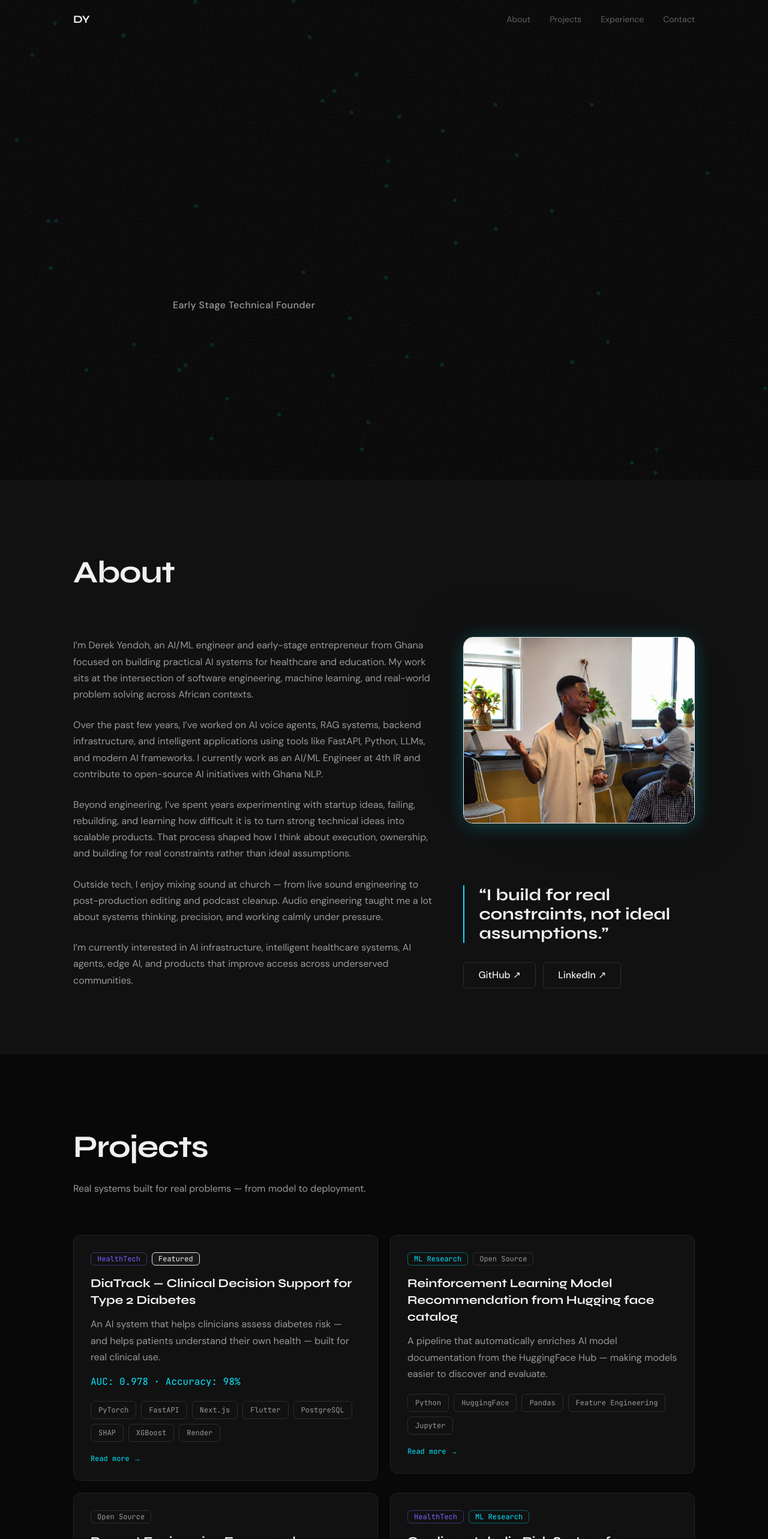
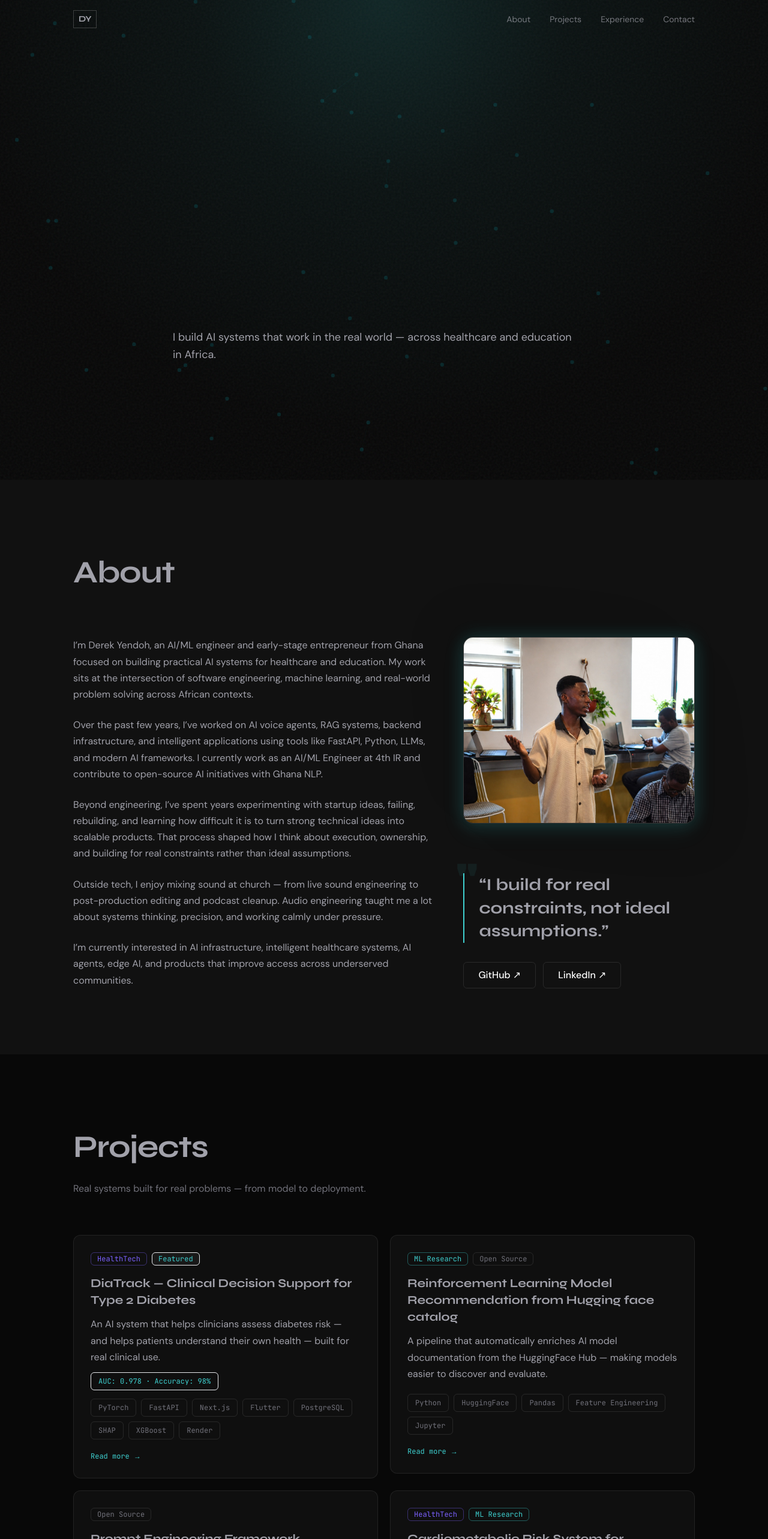
Before and after one commit to Yendoh-Derek/Yendoh-Derek.github.io, a Next.js app: page / in a window 1280 px wide. Shown: the top 2566 px of the page at 60% size. Built offline with nearby package versions, Linux system fonts and the light colour scheme.

Commit message:
Remove marquee from Contact section, keep only Footer marquee
- Removed Marquee component from Contact component
- Cleaned up unused imports (skillsMarqueeItems, Marquee)
- Skills showcase now only appears in the footer

```diff
--- a/src/components/about/About.tsx
+++ b/src/components/about/About.tsx
@@ -11,7 +11,7 @@ function AboutQuoteAndCtas({ className }: { className?: string }) {
     <div className={className}>
       <Reveal delay={120}>
         <blockquote
-          className="border-l-2 border-cyan pl-6 font-display text-xl font-bold leading-snug text-primary md:text-2xl"
+          className="blockquote-decorated border-l-2 border-cyan pl-6 font-display font-bold leading-snug text-tier-1"
           style={{ fontSize: "clamp(20px, 3vw, 28px)" }}
         >
           &ldquo;{pullQuote}&rdquo;
@@ -60,7 +60,7 @@ export function About() {
           {/* Text — paragraphs only */}
           <div className="md:col-span-3">
             <Reveal>
-              <div className="space-y-6 text-secondary">
+              <div className="space-y-6 text-tier-2">
                 {aboutParagraphs.map((para, i) => (
                   <p key={i}>{para}</p>
                 ))}
--- a/src/components/about/AboutImage.tsx
+++ b/src/components/about/AboutImage.tsx
@@ -39,13 +39,13 @@ export function AboutImage({ isSticky = false }: AboutImageProps) {
 
           {/* Image container with cyan glow shadow */}
           <motion.div
-            className="relative overflow-hidden rounded-2xl border border-border-light/70 bg-surface/60 cursor-pointer flex flex-col"
+            className="relative overflow-hidden rounded-2xl border border-white/10 bg-white/5 cursor-pointer flex flex-col"
             onHoverStart={() => !shouldReduceMotion && setIsHovering(true)}
             onHoverEnd={() => setIsHovering(false)}
             onMouseDown={() => !shouldReduceMotion && setIsHovering(true)}
             onMouseUp={() => setIsHovering(false)}
             animate={{
-              boxShadow: `0 12px 40px rgba(0, 229, 255, ${shadowOpacity}), 0 0 30px rgba(0, 229, 255, ${glowOpacity})`,
+              boxShadow: `0 12px 40px rgba(62, 207, 207, ${shadowOpacity}), 0 0 30px rgba(62, 207, 207, ${glowOpacity})`,
             }}
             whileHover={shouldReduceMotion ? undefined : { scale: 1.02, y: -2 }}
             transition={{ type: "spring", stiffness: 260, damping: 24 }}
--- a/src/components/contact/Contact.tsx
+++ b/src/components/contact/Contact.tsx
@@ -1,9 +1,7 @@
 "use client";
 
-import { skillsMarqueeItems } from "@/content/marquee";
 import { site } from "@/content/site";
 import { CopyButton } from "@/components/ui/CopyButton";
-import { Marquee } from "@/components/marquee/Marquee";
 import { Reveal } from "@/components/ui/Reveal";
 
 export function Contact() {
@@ -41,10 +39,6 @@ export function Contact() {
               LinkedIn ↗
             </a>
           </div>
-
-          <div className="relative z-10 mt-12 w-full text-left">
-            <Marquee items={skillsMarqueeItems} speedSeconds={78} />
-          </div>
         </Reveal>
       </div>
     </section>
--- a/src/components/hero/Hero.tsx
+++ b/src/components/hero/Hero.tsx
@@ -1,9 +1,7 @@
 "use client";
 
-import { skillsMarqueeItems } from "@/content/marquee";
 import { site } from "@/content/site";
 import { scrollToSection } from "@/lib/utils";
-import { Marquee } from "@/components/marquee/Marquee";
 import { ParticleBackground } from "./ParticleBackground";
 
 export function Hero() {
@@ -14,21 +12,27 @@ export function Hero() {
     >
       <ParticleBackground />
 
+      {/* Radial gradient overlay */}
+      <div className="hero-gradient" />
+
       <div className="section-container relative z-10 w-full max-w-3xl py-8 sm:py-16">
         <div>
-          <p className="hero-name font-display text-sm font-bold uppercase tracking-widest text-cyan">
+          <p className="hero-name font-display text-sm font-bold uppercase tracking-widest">
             {site.name}
           </p>
           <h1
-            className="hero-title mt-2 font-display font-extrabold leading-[1.05] tracking-tight text-primary"
+            className="hero-title mt-4 font-display leading-[1.05] tracking-tight"
             style={{ fontSize: "var(--text-hero)" }}
           >
             {site.title}
           </h1>
-          <p className="mt-6 font-body text-base font-medium tracking-wide text-secondary">
-            {site.tagline}
+
+          {/* Positioning statement */}
+          <p className="hero-subtitle mt-6 max-w-2xl font-body">
+            I build AI systems that work in the real world — across healthcare and education in Africa.
           </p>
-          <div className="hero-ctas mt-10 flex flex-wrap gap-4">
+
+          <div className="hero-ctas mt-12 flex flex-wrap gap-4">
             <button
               type="button"
               onClick={() => scrollToSection("projects")}
@@ -45,9 +49,6 @@ export function Hero() {
               GitHub ↗
             </a>
           </div>
-          <div className="hero-marquee relative z-10 mt-10 w-full">
-            <Marquee items={skillsMarqueeItems} speedSeconds={78} />
-          </div>
         </div>
       </div>
     </section>
--- a/src/components/layout/Nav.tsx
+++ b/src/components/layout/Nav.tsx
@@ -88,10 +88,10 @@ export function Nav() {
     const id = href.replace("#", "") as typeof activeSection;
     const isActive = activeSection === id;
     return cn(
-      "relative py-1 text-sm transition-opacity duration-200",
+      "nav-link relative py-1 text-sm transition-opacity duration-200",
       isActive
-        ? "text-primary opacity-100"
-        : "text-secondary opacity-60 hover:opacity-100",
+        ? "text-tier-1 opacity-100"
+        : "text-tier-3 opacity-70 hover:opacity-100",
     );
   };
 
@@ -112,7 +112,7 @@ export function Nav() {
             e.preventDefault();
             scrollToSection("hero");
           }}
-          className="font-display text-lg font-bold tracking-tight text-primary"
+          className="border border-white/20 px-2 py-1 font-display text-sm font-bold tracking-tight text-primary"
         >
           DY
         </a>
--- a/src/components/projects/ProjectCard.tsx
+++ b/src/components/projects/ProjectCard.tsx
@@ -34,20 +34,24 @@ export function ProjectCard({ project, onExpand, className }: ProjectCardProps)
           <DomainTag key={d} domain={d} />
         ))}
         {project.featured && (
-          <span className="rounded-badge border border-cyan/50 bg-elevated px-2.5 py-0.5 font-mono text-xs text-primary">
+          <span className="rounded-badge border border-cyan/40 bg-elevated px-2.5 py-0.5 font-mono text-xs text-cyan">
             Featured
           </span>
         )}
       </div>
 
-      <h3 className="mt-4 font-display text-lg font-bold leading-snug text-primary md:text-xl">
+      <h3 className="mt-4 font-display text-lg font-bold leading-snug text-tier-1 md:text-xl">
         {project.title}
       </h3>
 
-      <p className="mt-3 flex-1 text-secondary">{project.plainSummary}</p>
+      <p className="mt-3 flex-1 text-tier-2">{project.plainSummary}</p>
 
       {project.metrics && (
-        <p className="mt-4 font-mono text-base text-cyan">{project.metrics}</p>
+        <div className="mt-4 font-mono text-sm text-cyan">
+          <span className="rounded-badge border border-cyan/30 bg-cyan/5 px-3 py-1.5 text-xs">
+            {project.metrics}
+          </span>
+        </div>
       )}
 
       <div className="mt-5 flex flex-wrap gap-2">
--- a/src/styles/globals.css
+++ b/src/styles/globals.css
@@ -9,21 +9,34 @@
   --border: #222222;
   --border-light: #2e2e2e;
 
-  --text-primary: #f0f0f0;
-  --text-secondary: #999999;
-  --text-muted: #555555;
+  /* Text hierarchy: 4-tier system */
+  --text-tier-1: #ffffff;         /* High contrast, minimal use */
+  --text-tier-2: #a1a1aa;         /* Primary body text */
+  --text-tier-3: #71717a;         /* Secondary text */
+  --text-tier-4: #3f3f46;         /* Muted, disabled */
 
-  --accent-cyan: #00e5ff;
+  /* Legacy aliases for compatibility */
+  --text-primary: #a1a1aa;
+  --text-secondary: #71717a;
+  --text-muted: #3f3f46;
+
+  --accent-cyan: #3ecfcf;
+  --accent-cyan-bright: #00e5ff;
   --accent-violet: #7b61ff;
   --accent-amber: #f5a623;
-  --accent-glow: rgba(0, 229, 255, 0.1);
+  --accent-glow: rgba(62, 207, 207, 0.15);
 
-  --text-hero: clamp(48px, 7vw, 88px);
+  /* Typography: size and weight */
+  --text-hero: clamp(80px, 8vw, 120px);
   --text-display: clamp(32px, 4.5vw, 52px);
   --text-title: clamp(18px, 2vw, 26px);
   --text-body: 16px;
   --text-small: 14px;
   --text-mono: 13px;
+  --text-weight-thin: 200;
+  --text-weight-normal: 400;
+  --text-weight-medium: 500;
+  --text-weight-semibold: 600;
   --line-height-body: 1.7;
 
   --max-width: 1100px;
@@ -49,18 +62,20 @@
   }
 
   body {
-    @apply bg-base font-body text-primary antialiased;
+    @apply bg-base font-body antialiased;
+    color: var(--text-tier-2);
     font-size: var(--text-body);
+    font-weight: var(--text-weight-normal);
     line-height: var(--line-height-body);
   }
 
   ::selection {
-    background: rgba(0, 229, 255, 0.25);
-    color: var(--text-primary);
+    background: rgba(62, 207, 207, 0.25);
+    color: var(--text-tier-1);
   }
 
   :focus-visible {
-    outline: 2px solid var(--accent-cyan);
+    outline: 2px solid var(--accent-cyan-bright);
     outline-offset: 3px;
   }
 }
@@ -120,19 +135,19 @@
   }
 
   .project-card {
-    border: 1px solid var(--border);
-    background: var(--bg-surface);
+    border: 1px solid rgba(255, 255, 255, 0.08);
+    background: rgba(255, 255, 255, 0.03);
     border-radius: var(--radius-card);
     transition:
-      border-color 200ms ease,
-      transform 200ms ease,
-      box-shadow 200ms ease;
+      border-color 300ms ease,
+      transform 300ms ease,
+      box-shadow 300ms ease;
   }
 
   .project-card:hover {
-    border-color: rgba(0, 229, 255, 0.35);
+    border-color: rgba(255, 255, 255, 0.15);
     transform: translateY(-4px);
-    box-shadow: 0 12px 40px rgba(0, 229, 255, 0.07);
+    box-shadow: 0 12px 40px rgba(62, 207, 207, 0.08);
   }
 
   @media (prefers-reduced-motion: reduce) {
@@ -144,8 +159,8 @@
   .skill-badge {
     font-family: var(--font-jetbrains), monospace;
     font-size: var(--text-mono);
-    border: 1px solid var(--border-light);
-    color: var(--text-secondary);
+    border: 1px solid rgba(255, 255, 255, 0.1);
+    color: var(--text-tier-3);
     border-radius: var(--radius-badge);
     padding: 6px 12px;
     transition: all 180ms ease;
@@ -155,14 +170,14 @@
   }
 
   .skill-badge:hover {
-    border-color: rgba(0, 229, 255, 0.45);
+    border-color: rgba(62, 207, 207, 0.45);
     color: var(--accent-cyan);
-    box-shadow: 0 0 10px rgba(0, 229, 255, 0.12);
+    box-shadow: 0 0 10px rgba(62, 207, 207, 0.15);
   }
 
   .skill-description {
     font-size: 13px;
-    color: var(--text-secondary);
+    color: var(--text-tier-3);
     line-height: 1.6;
     animation: slideDown 200ms var(--ease-smooth) forwards;
   }
@@ -201,23 +216,23 @@
 
   .btn-secondary {
     @apply inline-flex h-[44px] items-center justify-center rounded-badge border px-6 font-medium;
-    border-color: var(--border-light);
-    color: var(--text-primary);
+    border-color: rgba(255, 255, 255, 0.1);
+    color: var(--text-tier-1);
     transition:
       border-color 200ms ease,
       color 200ms ease;
   }
 
   .btn-secondary:hover {
-    border-color: rgba(0, 229, 255, 0.45);
+    border-color: rgba(62, 207, 207, 0.45);
     color: var(--accent-cyan);
   }
 
   .nav-scrolled {
-    background: rgba(8, 8, 8, 0.88);
-    backdrop-filter: blur(14px);
-    -webkit-backdrop-filter: blur(14px);
-    border-bottom: 1px solid var(--border);
+    background: rgba(8, 8, 8, 0.7);
+    backdrop-filter: blur(16px);
+    -webkit-backdrop-filter: blur(16px);
+    border-bottom: 1px solid rgba(255, 255, 255, 0.06);
   }
 
   .domain-healthtech {
@@ -227,12 +242,12 @@
 
   .domain-ml {
     color: var(--accent-cyan);
-    border-color: rgba(0, 229, 255, 0.4);
+    border-color: rgba(62, 207, 207, 0.4);
   }
 
   .domain-opensource {
-    color: var(--text-secondary);
-    border-color: var(--border-light);
+    color: var(--text-tier-3);
+    border-color: rgba(255, 255, 255, 0.1);
   }
 }
 
@@ -248,16 +263,41 @@
   }
 }
 
+.hero-gradient {
+  position: absolute;
+  inset: 0;
+  background: radial-gradient(
+    circle at 50% 0%,
+    rgba(62, 207, 207, 0.15) 0%,
+    rgba(62, 207, 207, 0.05) 30%,
+    transparent 70%
+  );
+  pointer-events: none;
+  z-index: 0;
+}
+
 .hero-name {
   animation: fadeUp 550ms var(--ease-smooth) 80ms both;
+  font-weight: 700;
+  letter-spacing: 0.05em;
+  color: var(--accent-cyan);
 }
 
 .hero-title {
   animation: fadeUp 550ms var(--ease-smooth) 200ms both;
+  font-weight: 700;
+  color: var(--text-tier-1);
+}
+
+.hero-subtitle {
+  animation: fadeUp 550ms var(--ease-smooth) 280ms both;
+  color: var(--text-tier-2);
+  font-size: 1.125rem;
+  line-height: 1.6;
 }
 
 .hero-ctas {
-  animation: fadeUp 550ms var(--ease-smooth) 500ms both;
+  animation: fadeUp 550ms var(--ease-smooth) 360ms both;
 }
 
 .hero-marquee {
@@ -266,6 +306,45 @@
 
 .nav-fade-in {
   animation: fadeUp 250ms ease both;
+}
+
+.nav-link {
+  position: relative;
+}
+
+.nav-link::after {
+  content: '';
+  position: absolute;
+  bottom: -4px;
+  left: 0;
+  width: 100%;
+  height: 1px;
+  background-color: var(--accent-cyan);
+  transform: scaleX(0);
+  transform-origin: left;
+  transition: transform 300ms ease;
+}
+
+.nav-link:hover::after {
+  transform: scaleX(1);
+}
+
+/* About section blockquote decoration */
+.blockquote-decorated {
+  position: relative;
+  padding-left: 1.5rem;
+}
+
+.blockquote-decorated::before {
+  content: '"';
+  position: absolute;
+  left: -1rem;
+  top: -2rem;
+  font-size: 6rem;
+  font-weight: 700;
+  opacity: 0.08;
+  color: var(--accent-cyan);
+  line-height: 1;
 }
 
 @media (max-width: 767px) {
```
Also changed, not shown: src/components/layout/Footer.tsx (+13 -2 lines), 1 other file (tests, documents, lock files or other folders).
